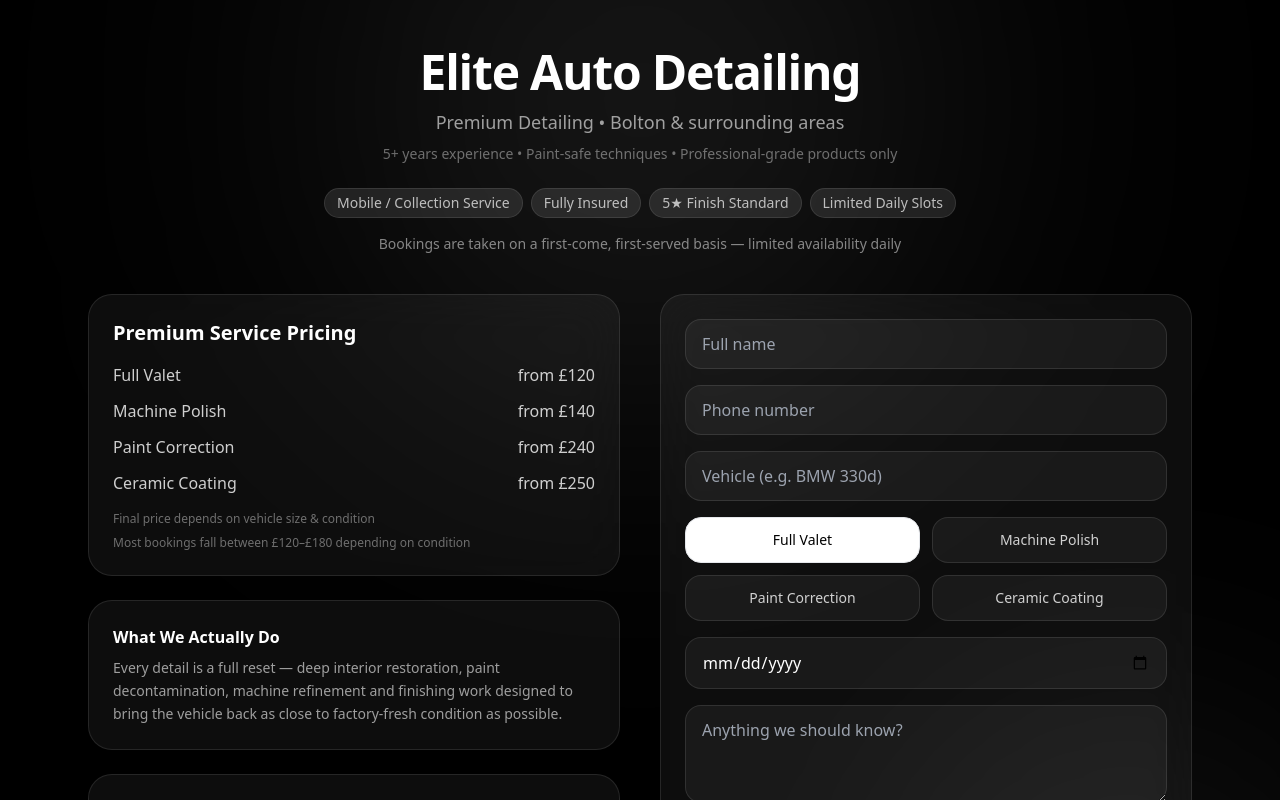
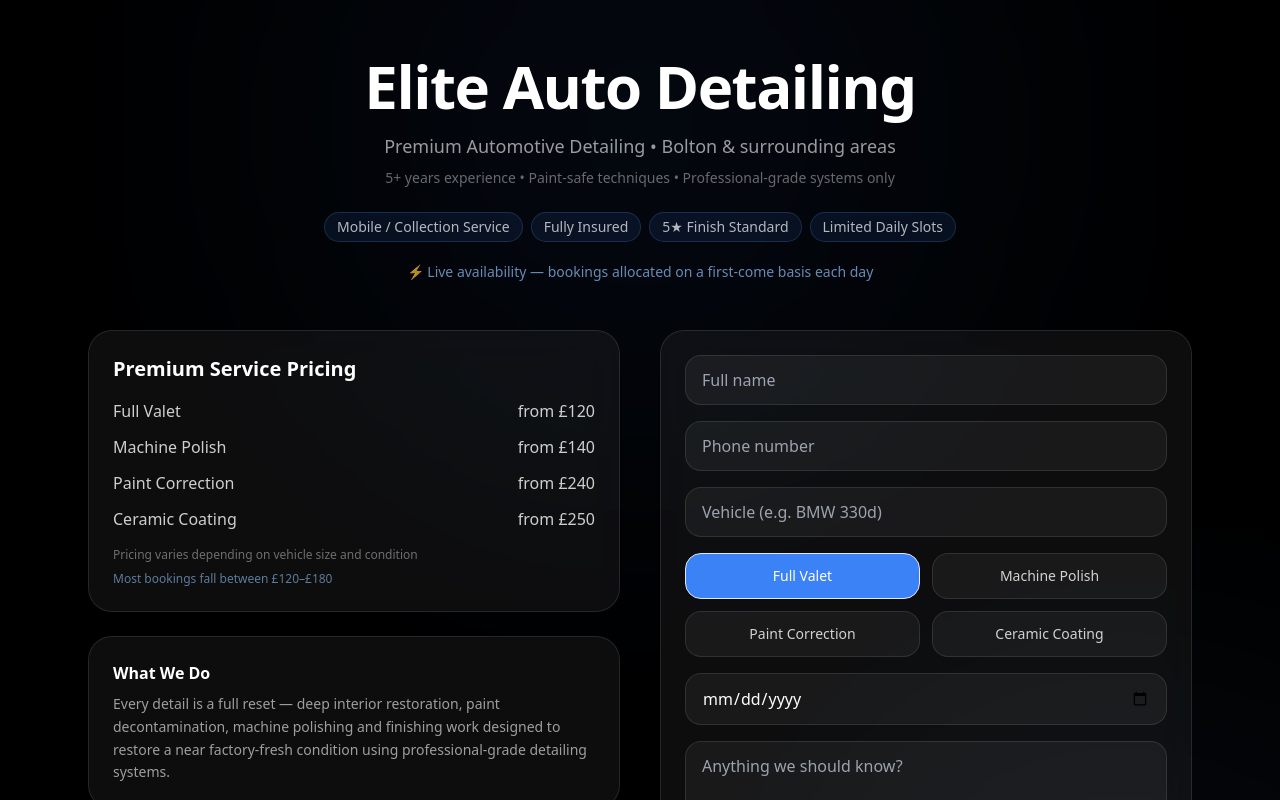
Before and after one commit to eliteautobolton/elite-auto-detailing, a Next.js app: page / in a window 1280 px wide. Shown: the top 800 px of the page. Built offline with nearby package versions, Linux system fonts and the light colour scheme.

Commit message:
Update page.js
Animated

```diff
--- a/app/page.js
+++ b/app/page.js
@@ -34,54 +34,55 @@ Notes: ${form.message}`;
   return (
     <div className="min-h-screen bg-black text-white relative overflow-hidden">
 
-      {/* Background glow */}
+      {/* Animated premium blue glow */}
       <div className="absolute inset-0">
-        <div className="absolute top-[-200px] left-1/2 -translate-x-1/2 w-[600px] h-[600px] bg-white/10 blur-[150px] rounded-full" />
-        <div className="absolute bottom-[-200px] right-[-100px] w-[500px] h-[500px] bg-white/5 blur-[120px] rounded-full" />
+        <div className="absolute top-[-200px] left-1/2 -translate-x-1/2 w-[650px] h-[650px] bg-blue-500/10 blur-[180px] rounded-full animate-pulse" />
+        <div className="absolute bottom-[-250px] right-[-120px] w-[550px] h-[550px] bg-blue-400/10 blur-[160px] rounded-full animate-pulse" />
       </div>
 
-      <div className="relative max-w-6xl mx-auto px-6 py-12">
+      <div className="relative max-w-6xl mx-auto px-6 py-14">
 
         {/* HERO */}
-        <div className="text-center mb-10">
-          <h1 className="text-5xl font-semibold tracking-tight">
+        <div className="text-center mb-12">
+          <h1 className="text-5xl md:text-6xl font-semibold tracking-tight">
             Elite Auto Detailing
           </h1>
 
-          <p className="text-white/60 mt-3 text-lg">
-            Premium Detailing • Bolton & surrounding areas
+          <p className="text-white/60 mt-4 text-lg">
+            Premium Automotive Detailing • Bolton & surrounding areas
           </p>
 
           <p className="text-white/40 text-sm mt-2">
-            5+ years experience • Paint-safe techniques • Professional-grade products only
+            5+ years experience • Paint-safe techniques • Professional-grade systems only
           </p>
 
-          {/* Trust badges */}
+          {/* badges */}
           <div className="mt-6 flex flex-wrap justify-center gap-2 text-sm text-white/70">
-            <span className="px-3 py-1 rounded-full bg-white/10 border border-white/10">
-              Mobile / Collection Service
-            </span>
-            <span className="px-3 py-1 rounded-full bg-white/10 border border-white/10">
-              Fully Insured
-            </span>
-            <span className="px-3 py-1 rounded-full bg-white/10 border border-white/10">
-              5★ Finish Standard
-            </span>
-            <span className="px-3 py-1 rounded-full bg-white/10 border border-white/10">
-              Limited Daily Slots
-            </span>
+            {[
+              "Mobile / Collection Service",
+              "Fully Insured",
+              "5★ Finish Standard",
+              "Limited Daily Slots"
+            ].map((t) => (
+              <span
+                key={t}
+                className="px-3 py-1 rounded-full bg-blue-500/10 border border-blue-400/20"
+              >
+                {t}
+              </span>
+            ))}
           </div>
 
           {/* urgency */}
-          <p className="mt-4 text-sm text-white/50">
-            Bookings are taken on a first-come, first-served basis — limited availability daily
+          <p className="mt-5 text-sm text-blue-300/70">
+            ⚡ Live availability — bookings allocated on a first-come basis each day
           </p>
         </div>
 
         {/* GRID */}
         <div className="grid md:grid-cols-2 gap-10">
 
-          {/* LEFT - POSITIONING */}
+          {/* LEFT */}
           <div className="space-y-6">
 
             <div className="bg-white/5 border border-white/10 rounded-3xl p-6 backdrop-blur-xl">
@@ -103,55 +104,55 @@ Notes: ${form.message}`;
               </div>
 
               <p className="text-xs text-white/40 mt-4">
-                Final price depends on vehicle size & condition
+                Pricing varies depending on vehicle size and condition
               </p>
 
-              <p className="text-xs text-white/40 mt-2">
-                Most bookings fall between £120–£180 depending on condition
+              <p className="text-xs text-blue-300/60 mt-2">
+                Most bookings fall between £120–£180
               </p>
             </div>
 
             <div className="bg-white/5 border border-white/10 rounded-3xl p-6">
-              <h3 className="font-semibold mb-2">What We Actually Do</h3>
+              <h3 className="font-semibold mb-2">What We Do</h3>
               <p className="text-white/60 text-sm leading-relaxed">
                 Every detail is a full reset — deep interior restoration, paint decontamination,
-                machine refinement and finishing work designed to bring the vehicle back as close
-                to factory-fresh condition as possible.
+                machine polishing and finishing work designed to restore a near factory-fresh condition
+                using professional-grade detailing systems.
               </p>
             </div>
 
             <div className="bg-white/5 border border-white/10 rounded-3xl p-6">
               <h3 className="font-semibold mb-2">Important</h3>
               <p className="text-white/60 text-sm">
-                This is a premium detailing service focused on quality, precision, and time.
+                This is a premium detailing service focused on quality, precision and time.
                 We operate limited daily slots to maintain standards.
               </p>
             </div>
 
           </div>
 
-          {/* RIGHT - FORM */}
+          {/* RIGHT FORM */}
           <div className="bg-white/5 border border-white/10 rounded-3xl p-6 backdrop-blur-xl space-y-4 sticky top-6">
 
             <input
               name="name"
               placeholder="Full name"
               onChange={handleChange}
-              className="w-full px-4 py-3 rounded-2xl bg-white/5 border border-white/10 outline-none focus:ring-2 focus:ring-white/20"
+              className="w-full px-4 py-3 rounded-2xl bg-white/5 border border-white/10 outline-none focus:ring-2 focus:ring-blue-500/30"
             />
 
             <input
               name="phone"
               placeholder="Phone number"
               onChange={handleChange}
-              className="w-full px-4 py-3 rounded-2xl bg-white/5 border border-white/10 outline-none focus:ring-2 focus:ring-white/20"
+              className="w-full px-4 py-3 rounded-2xl bg-white/5 border border-white/10 outline-none focus:ring-2 focus:ring-blue-500/30"
             />
 
             <input
               name="car"
               placeholder="Vehicle (e.g. BMW 330d)"
               onChange={handleChange}
-              className="w-full px-4 py-3 rounded-2xl bg-white/5 border border-white/10 outline-none focus:ring-2 focus:ring-white/20"
+              className="w-full px-4 py-3 rounded-2xl bg-white/5 border border-white/10 outline-none focus:ring-2 focus:ring-blue-500/30"
             />
 
             {/* service selection */}
@@ -162,7 +163,7 @@ Notes: ${form.message}`;
                   onClick={() => setForm({ ...form, service: s })}
                   className={`py-3 rounded-2xl border transition ${
                     form.service === s
-                      ? "bg-white text-black"
+                      ? "bg-blue-500 text-white"
                       : "bg-white/5 border-white/10 text-white/80 hover:bg-white/10 hover:border-white/20"
                   }`}
                 >
@@ -175,7 +176,7 @@ Notes: ${form.message}`;
               type="date"
               name="date"
               onChange={handleChange}
-              className="w-full px-4 py-3 rounded-2xl bg-white/5 border border-white/10"
+              className="w-full px-4 py-3 rounded-2xl bg-white/5 border border-white/10 focus:ring-2 focus:ring-blue-500/30"
             />
 
             <textarea
@@ -183,19 +184,19 @@ Notes: ${form.message}`;
               placeholder="Anything we should know?"
               rows="3"
               onChange={handleChange}
-              className="w-full px-4 py-3 rounded-2xl bg-white/5 border border-white/10"
+              className="w-full px-4 py-3 rounded-2xl bg-white/5 border border-white/10 focus:ring-2 focus:ring-blue-500/30"
             />
 
             {/* CTA */}
             <button
               onClick={handleSubmit}
-              className="w-full py-4 rounded-2xl bg-white text-black font-semibold hover:scale-[1.02] active:scale-[0.99] transition"
+              className="w-full py-4 rounded-2xl bg-white text-black font-semibold hover:scale-[1.02] active:scale-[0.99] transition shadow-[0_0_40px_rgba(59,130,246,0.25)]"
             >
               Check Availability & Secure a Slot
             </button>
 
             <p className="text-center text-xs text-white/40">
-              Response usually within 1 hour • Limited daily slots
+              Response typically within 1 hour • Limited daily availability
             </p>
 
           </div>
```
